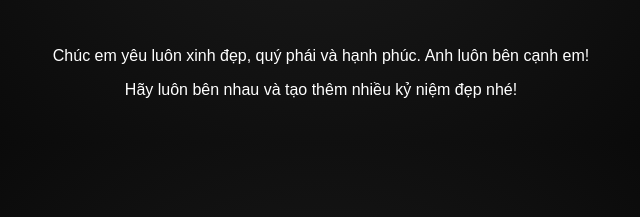
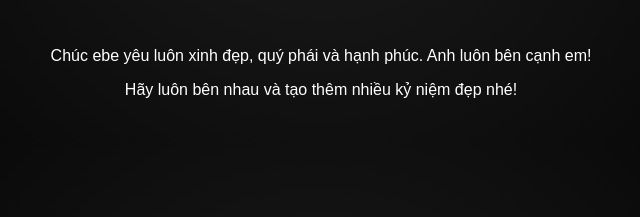
Before and after one commit to narutovip098/20-10, a plain HTML site: page index.html in a window 1280 px wide. Both pictures are taken after a click on the button "Ấn Vào Đi, Hay Lắm !". Shown: the part 486-703 px from the top of the page, 319-959 px from the left. Drawn offline with Linux system fonts and the light colour scheme.

Commit message:
Add files via upload

```diff
--- a/index.html
+++ b/index.html
@@ -38,7 +38,7 @@
         </div>
 
         <!-- New Paragraphs -->
-        <p id="message" style="display: none;">Chúc em yêu luôn xinh đẹp, quý phái và hạnh phúc. Anh luôn bên cạnh em!</p>
+        <p id="message" style="display: none;">Chúc ebe yêu luôn xinh đẹp, quý phái và hạnh phúc. Anh luôn bên cạnh em!</p>
         <p id="footerMessage" style="display: none;">Hãy luôn bên nhau và tạo thêm nhiều kỷ niệm đẹp nhé!</p>
 
         <!-- Audio Element -->
```
